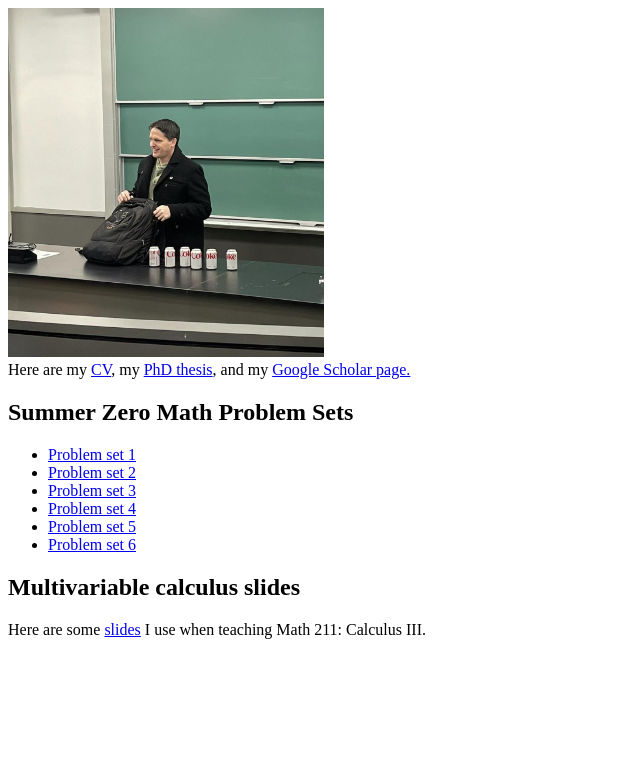
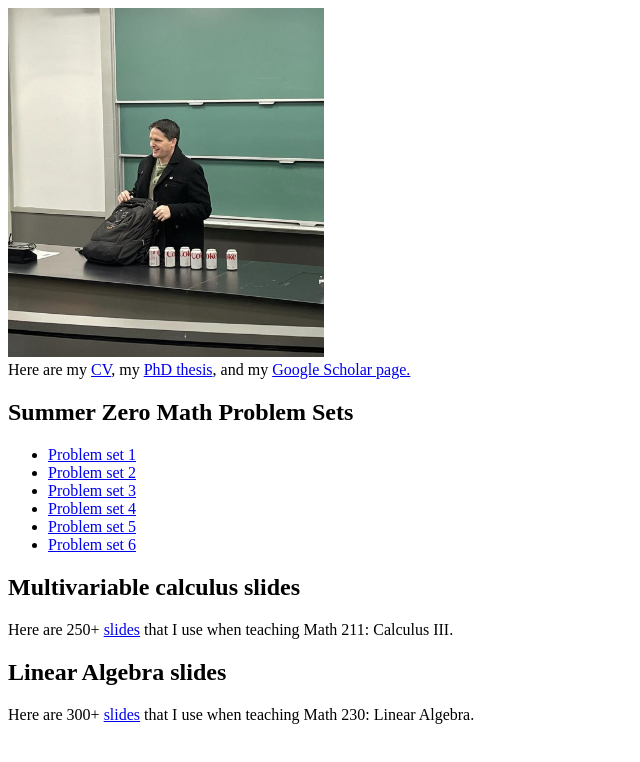
Before and after one commit to danielvoconnor/danielvoconnor.github.io, a plain HTML site: page index.html in a window 1280 px wide. Shown: the whole page, without its empty margins (0-640 px from the left). Drawn offline with Linux system fonts and the light colour scheme.

Commit message:
Adding link to linear algebra slides

```diff
--- a/index.html
+++ b/index.html
@@ -32,8 +32,12 @@
         </ul>
 
         <h2> Multivariable calculus slides </h2>
-        Here are some <a href="https://drive.google.com/file/d/1AnyNMqVTJgKX_Wj8W3TN7LR9p7bhGQsc/view?usp=sharing"
-                         target="_blank">slides</a> I use when teaching Math 211: Calculus III.
+        Here are 250+ <a href="https://drive.google.com/file/d/1AnyNMqVTJgKX_Wj8W3TN7LR9p7bhGQsc/view?usp=sharing"
+                         target="_blank">slides</a> that I use when teaching Math 211: Calculus III.
+
+        <h2> Linear Algebra slides </h2>
+        Here are 300+ <a href=https://drive.google.com/file/d/1zMKQhljg9jy6UfCASVCvE2aGAvg40z06/view?usp=sharing"
+                         target="_blank">slides</a> that I use when teaching Math 230: Linear Algebra.
 
 
     </body>
```
